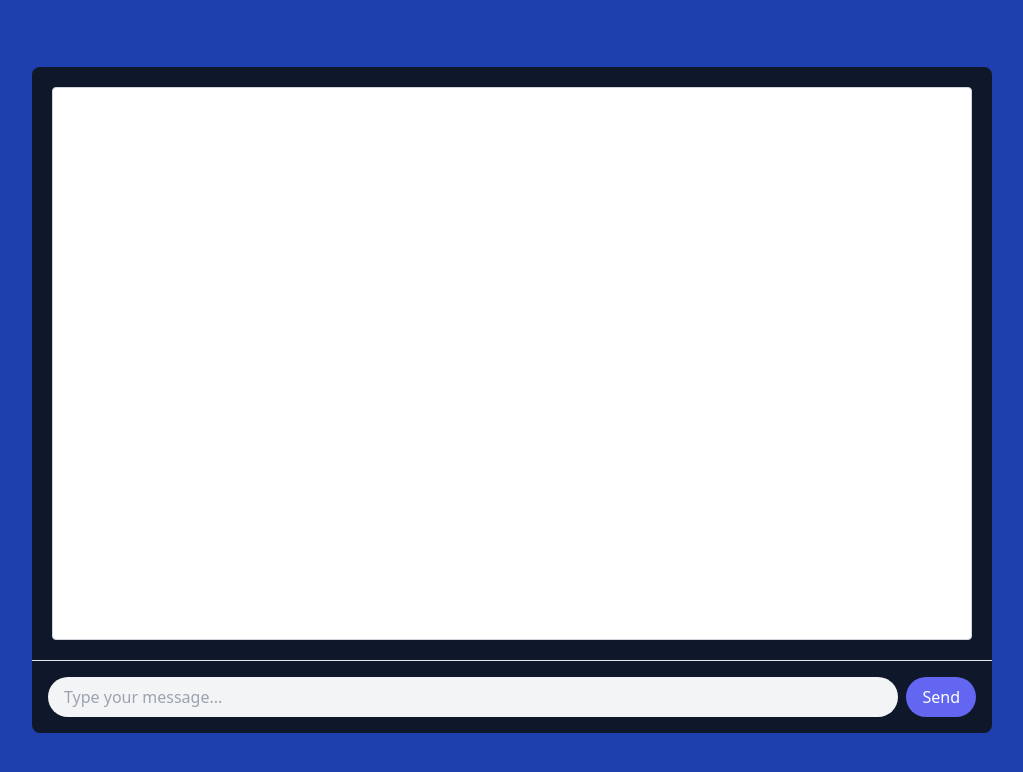
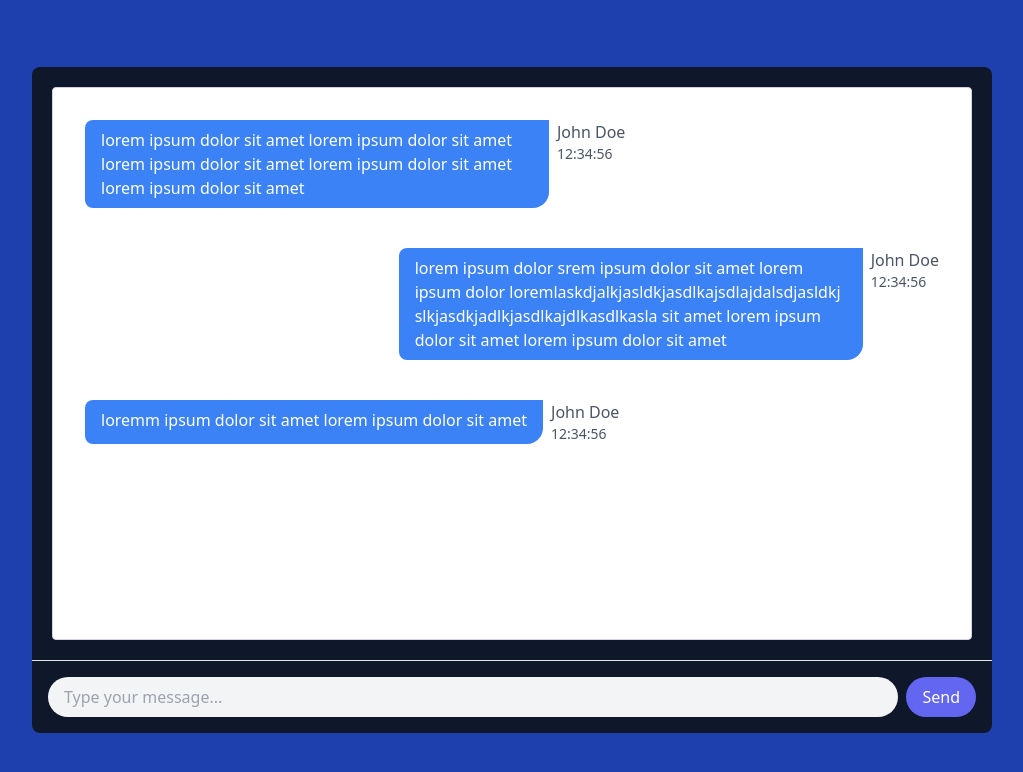
Before and after one commit to emperoreddy/RealtimeChatApp, a React (Vite) app: page / in a window 1280 px wide. Shown: the top 772 px of the page, without its empty margins (128-1151 px from the left). Built offline with nearby package versions, Linux system fonts and the light colour scheme.

Commit message:
added message component

```diff
--- a/src/components/ChatBox.tsx
+++ b/src/components/ChatBox.tsx
@@ -1,15 +1,39 @@
+import Message from "./Message";
+
 const ChatBox = () => {
-
+  const messages = [
+    {
+      message:
+        "lorem ipsum dolor sit amet lorem ipsum dolor sit amet lorem ipsum dolor sit amet lorem ipsum dolor sit amet lorem ipsum dolor sit amet",
+      username: "John Doe",
+      timestamp: "12:34:56",
+    },
+    {
+      message:
+        "lorem ipsum dolor srem ipsum dolor sit amet lorem ipsum dolor loremlaskdjalkjasldkjasdlkajsdlajdalsdjasldkj slkjasdkjadlkjasdlkajdlkasdlkasla sit amet lorem ipsum dolor sit amet lorem ipsum dolor sit amet",
+      username: "John Doe",
+      timestamp: "12:34:56",
+    },
+    {
+      message: "loremm ipsum dolor sit amet lorem ipsum dolor sit amet",
+      username: "John Doe",
+      timestamp: "12:34:56",
+    },
+  ];
 
   return (
     <div className="flex flex-col h-full  p-4 border border-gray-300 rounded bg-white">
-      {/* <div className="flex-1 overflow-y-auto">
-        {messages.map((message, index) => (
-          <div key={index} className="mb-2">
-            {message}
-          </div>
+      <div className="p-4 flex flex-col">
+        {messages.map((msg, index) => (
+          <Message
+            key={index}
+            message={msg.message}
+            username={msg.username}
+             timestamp={msg.timestamp}
+             justify={index % 2 === 0 ? "start" : "end"}
+          />
         ))}
-      </div> */}
+      </div>
     </div>
   );
 };
--- /dev/null
+++ b/src/components/Message.tsx
@@ -0,0 +1,15 @@
+const Message = ({ message, username, timestamp, justify }) => {
+  return (
+    <div className={`flex mb-10 justify-${justify}`}>
+      <div className="bg-blue-500 text-white px-4 py-2 rounded-l-lg rounded-br-2xl max-w-[29rem]">
+        {message}
+      </div>
+      <div className="flex flex-col ml-2">
+        <span className="text-gray-600">{username}</span>
+        <span className="text-sm text-gray-600">{timestamp}</span>
+      </div>
+    </div>
+  );
+};
+
+export default Message;
--- a/src/components/MessageBox.tsx
+++ /dev/null
@@ -1,12 +0,0 @@
-export default function MessageBox() {
-  return (
-    <div>
-      <div className="flex flex-col h-96 p-4 border border-gray-300 rounded bg-white">
-        <div className="flex-1 overflow-y-auto">
-          <div className="mb-2">Hello!</div>
-          <div className="mb-2">How are you?</div>
-        </div>
-      </div>
-    </div>
-  );
-}
```
Also changed, not shown: 1 other file (tests, documents, lock files or other folders).
